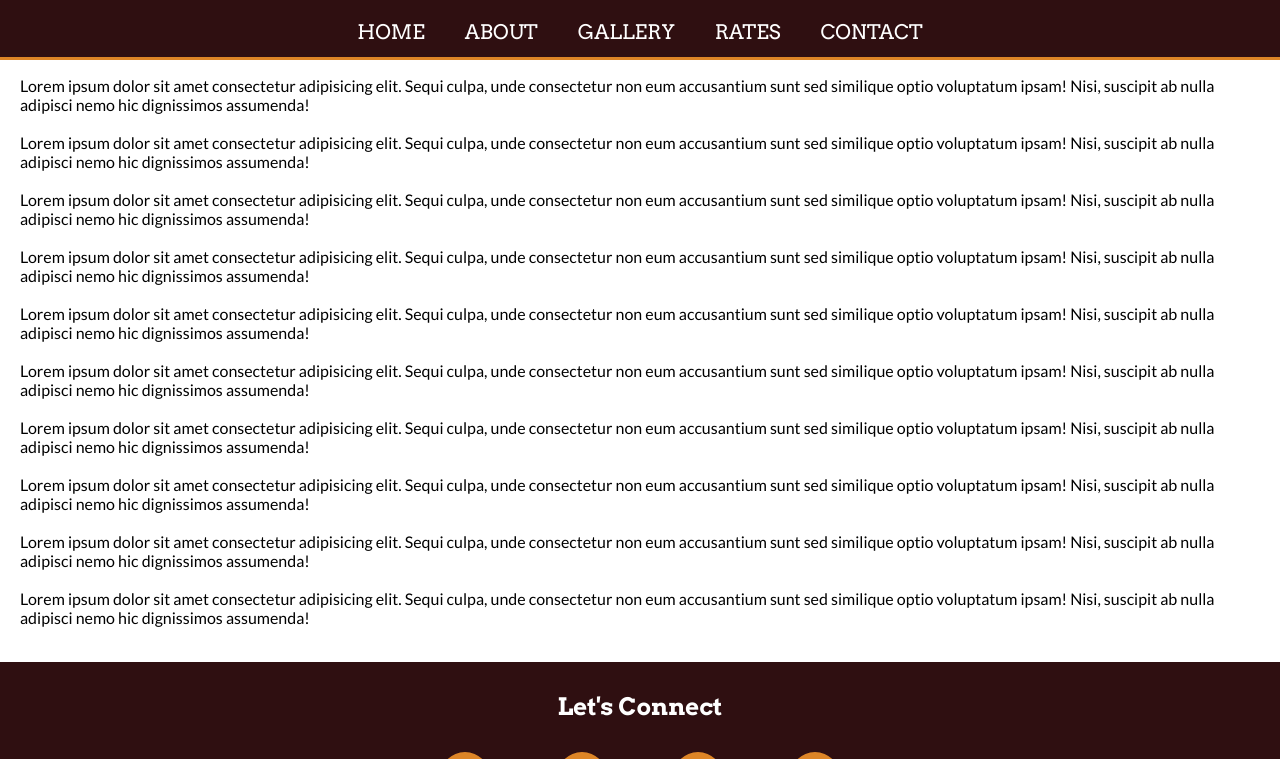
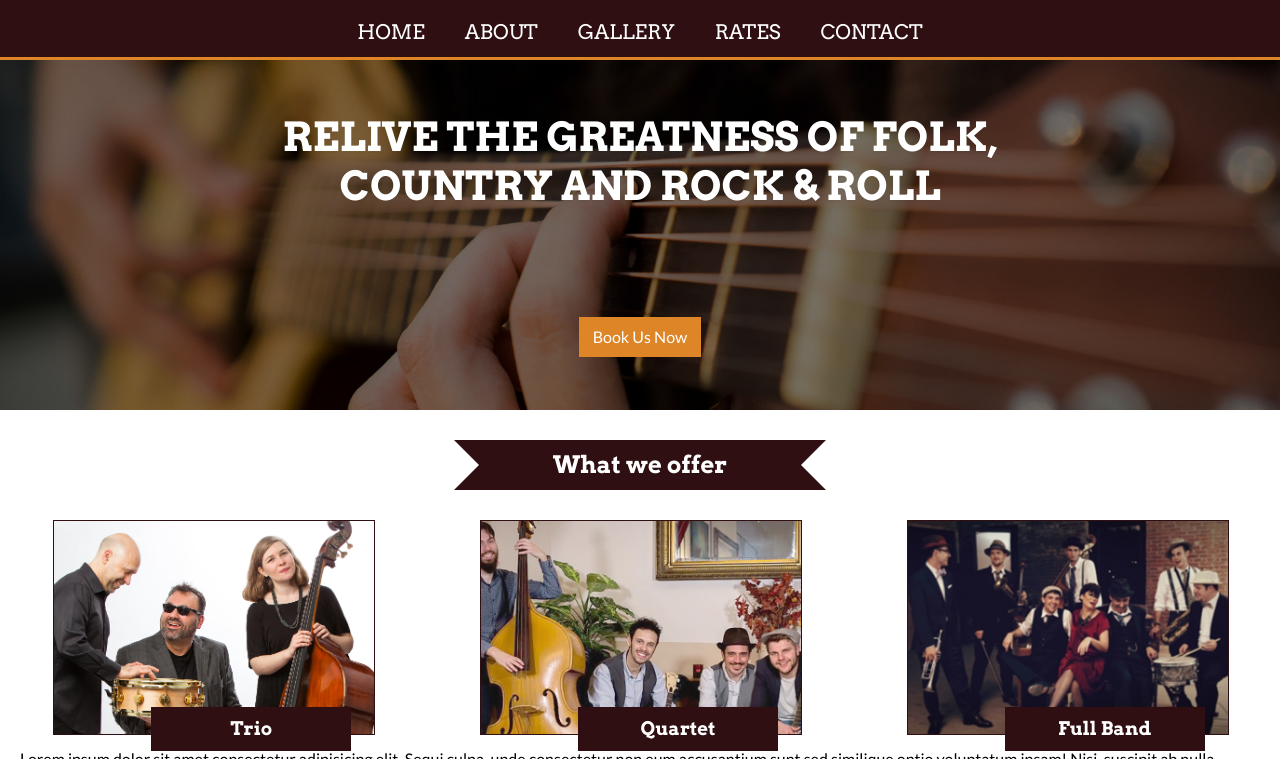
Before and after one commit to rapsamaniego27/folkridge-proto, a website: page index.html in a window 1280 px wide. Shown: the part 132-891 px from the top of the page. Drawn offline with nearby package versions, Linux system fonts and the light colour scheme; files that its build step writes are made by us from their sources.

Commit message:
added offering section

```diff
--- a/index.html
+++ b/index.html
@@ -75,6 +75,59 @@
         </div>
         <!-- End Navigation -->
       </header>
+
+      <!-- Row Hero -->
+      <section class="hero__container" style="background: url('./images/hero_062020.jpg') no-repeat">
+       <div class="hero__content">
+          <h2 class="hero__heading">
+            RELIVE THE GREATNESS OF
+            FOLK, COUNTRY AND ROCK & ROLL
+          </h2>
+
+          <a href="#" target="_blank" class="btn btn-accent">Book Us Now</a>
+       </div>
+      </section>
+      <!-- End Hero -->
+
+      <!-- Row Offer -->
+      <div class="offer__container">
+        <div class="ribbon">
+          <h2 class="offer__heading">What we offer</h2>
+        </div>
+
+        <div class="offer__items container__nowrap">
+          <div class="offer-item__container">
+            <a href="#" target="_blank" class="offer-item__img-link">
+              <img src="./images/offer-trio.jpg" alt="Offer 1" title="Offer 1" class="offer-item__img">
+              <div class="offer-item__title-container">
+                <h3 class="offer-item__title">Trio</h3>
+              </div>
+            </a>
+          </div>
+
+          <div class="offer-item__container">
+            <a href="#" target="_blank" class="offer-item__img-link">
+              <img src="./images/offer-quartet.jpg" alt="Offer 1" title="Offer 1" class="offer-item__img">
+              <div class="offer-item__title-container">
+                <h3 class="offer-item__title">Quartet</h3>
+              </div>
+            </a>
+          </div>
+
+          <div class="offer-item__container">
+            <a href="#" target="_blank" class="offer-item__img-link">
+              <img src="./images/offer-full.jpg" alt="Offer 1" title="Offer 1" class="offer-item__img">
+              <div class="offer-item__title-container">
+                <h3 class="offer-item__title">Full Band</h3>
+              </div>
+            </a>
+          </div>
+        </div>
+
+      </div>
+
+      <!-- End Offer -->
+
 
       <!-- Row Content -->
       <div class="content">
--- /dev/null
+++ b/source/scss/4-layout/hero-responsive.scss
@@ -0,0 +1,12 @@
+/* Hero Responsive */
+
+@media #{$device-sm}{
+  .hero__heading{
+    padding:0 20px;
+    font-size:1.25rem;
+  }
+
+  .hero__container{
+    height:200px;
+  }
+}
--- /dev/null
+++ b/source/scss/4-layout/hero.scss
@@ -0,0 +1,27 @@
+/* Hero */
+
+.hero__container{
+  height:350px;
+  background-position: center center!important;
+  background-size:cover !important;
+}
+
+.hero__content{
+  display:flex;
+  flex-direction:column;
+  justify-content:space-around;
+  align-items:center;
+  height:100%;
+}
+
+
+.hero__heading{
+  color:$white;
+  text-align:center;
+  max-width:750px;
+  font-size:2.5rem;
+}
+
+
+
+/* End Hero */
--- /dev/null
+++ b/source/scss/4-layout/offer-responsive.scss
@@ -0,0 +1,58 @@
+@media #{$device-xs}{
+  .offer__items{
+    flex-direction: column;
+    justify-content:center;
+    align-items:center;
+   /*  flex-wrap:wrap; */
+  }
+
+  .offer-item__container {
+      width: 90% !important;
+      height: 236px !important;
+      margin: 20px auto;
+  }
+
+
+}
+
+@media #{$device-lg}{
+  .offer-item__container {
+    width:320px;
+    height:213px;
+  }
+
+  .offer__items {
+    justify-content: space-around;
+    width:100%;
+  }
+}
+
+@media #{$device-md} {
+  .offer-item__container {
+    width: 260px;
+    height: 173px;
+  }
+
+  .offer-item__title-container {
+    background: $primary;
+    padding: 10px;
+    position: absolute;
+    width: 100px;
+    bottom: -18px;
+    right: 12px;
+    .offer-item__title{
+      font-size:1rem;
+    }
+  }
+
+}
+
+@media #{$device-sm} {
+  .offer-item__container {
+    width: 190px;
+    height: 126px;
+  }
+
+
+
+}
--- /dev/null
+++ b/source/scss/4-layout/offer.scss
@@ -0,0 +1,44 @@
+.offer-item__container{
+  width:430px;
+  height:286px;
+  margin: 30px 0 0 0;
+}
+
+.offer__heading{
+  color:$white;
+  text-align: center;
+}
+
+.offer-item__img-link{
+  display:inline-block;
+  position:relative;
+  max-width:100%;
+  height:100%;
+}
+
+.offer-item__img{
+  max-width:100%;
+  height:100%;
+  object-fit:cover;
+  border: 1px solid $primary;
+}
+
+.offer-item__title-container{
+  background:$primary;
+  padding:10px;
+  position:absolute;
+  width:180px;
+  bottom:-18px;
+  right:22px;
+
+  .offer-item__title{
+    color:$white;
+    text-align:center;
+  }
+}
+
+.offer__items{
+  justify-content:space-between;
+  width:1366px;
+  margin:0 auto;
+}
--- /dev/null
+++ b/source/scss/5-modules/ribbon.scss
@@ -0,0 +1,27 @@
+.ribbon{
+   width:300px;
+   padding: 10px;
+   position:relative;
+   background:$primary;
+   margin:30px auto 0 auto;
+}
+
+.ribbon:before,
+.ribbon:after {
+  content: "";
+  bottom: 0;
+  position: absolute;
+  display: block;
+  border: 25px solid $primary;
+  z-index: -2;
+}
+
+.ribbon:before {
+  left: -26px;
+  border-left-color: transparent;
+}
+
+.ribbon:after {
+  right: -26px;
+  border-right-color: transparent;
+}
--- a/source/scss/style.scss
+++ b/source/scss/style.scss
@@ -23,5 +23,10 @@
 @import '4-layout/content';
 @import '4-layout/footer';
 @import '4-layout/footer-responsive';
+@import '4-layout/hero';
+@import '4-layout/hero-responsive';
+@import '4-layout/offer';
+@import '4-layout/offer-responsive';
 
 @import '5-modules/buttons.scss';
+@import '5-modules/ribbon.scss';
```
Also changed, not shown: images/hero_062020.jpg (added), images/offer-full.jpg (added), images/offer-quartet.jpg (added), images/offer-trio.jpg (added).
